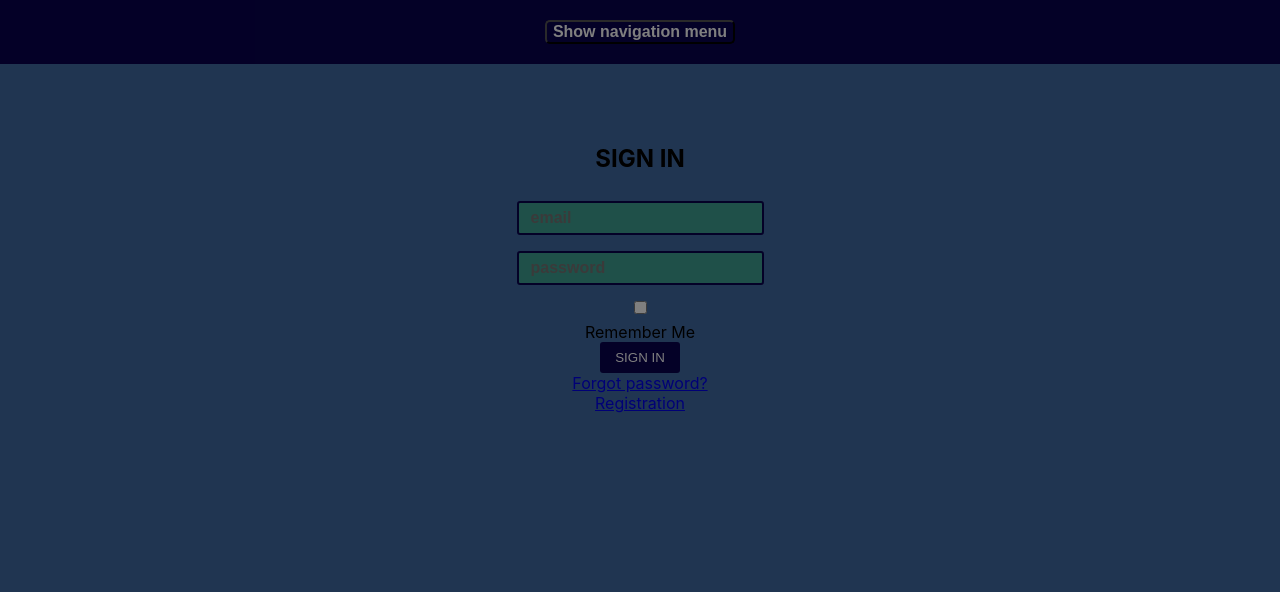
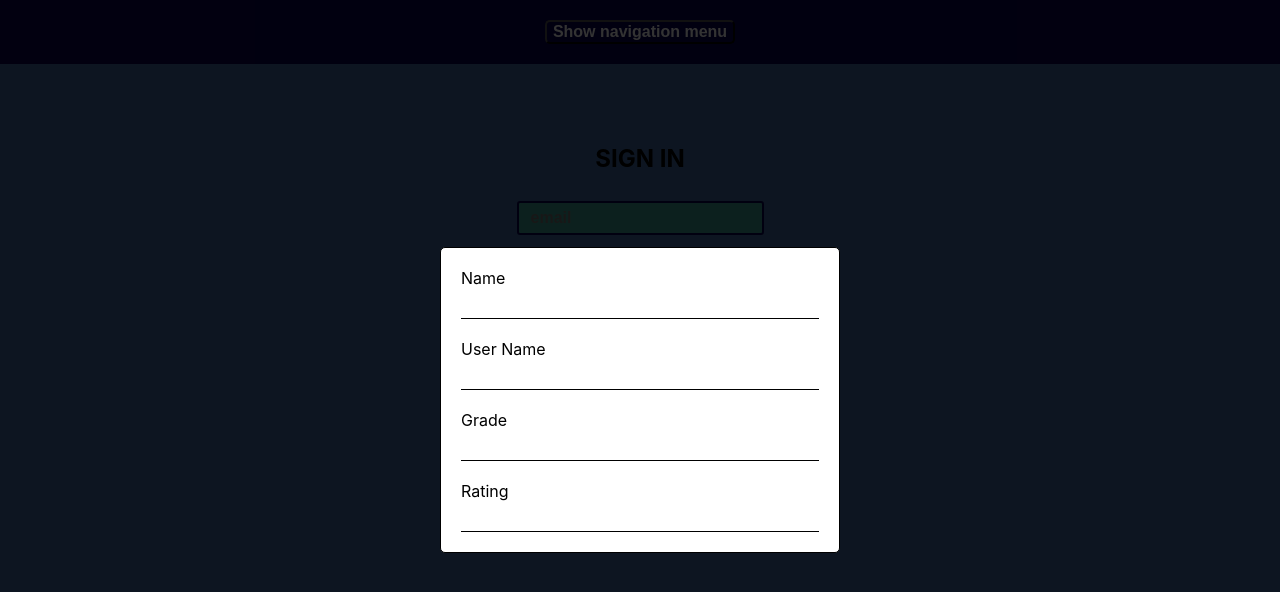
Before and after one commit to zizi62/Friday, a React (Create React App) app: page / in a window 1280 px wide. Shown: the top 592 px of the page. Built offline with nearby package versions, Linux system fonts and the light colour scheme.

Commit message:
modal static

```diff
--- a/src/components/Modal/ModalWindow.tsx
+++ b/src/components/Modal/ModalWindow.tsx
@@ -3,6 +3,51 @@ import style from './modal.module.css';
 import { useSelector, useDispatch } from 'react-redux';
 import { AppStateType } from '../../Redux/store';
 import { modalWindow } from '../../Redux/modalReducer';
+
+/*
+cardsCount: 0
+created: "2020-07-23T15:39:04.414Z"
+grade: 0
+name: "tyutyu"
+path: "/def"
+private: false
+rating: 0
+shots: 0
+type: "pack"
+updated: "2020-07-23T15:39:04.414Z"
+user_id: "5ef38ea5f2352600043720e6"
+user_name: "SantYaga"
+__v: 0
+_id: "5f19af1814843100042b706b"*/
+
+const CardModal = (props: any) => {
+	let {grade, name, rating, user_name} = props;
+
+	return (
+		<>
+		<label htmlFor="field_name">
+			<span>Name</span>
+			<input type="text" value={name} id="field_name"/>
+		</label>
+
+		<label htmlFor="field_user-name">
+			<span>User Name</span>
+			<input type="text" value={user_name} id="field_user-name"/>
+		</label>
+
+		<label htmlFor="grade">
+			<span>Grade</span>
+			<input type="text" value={grade} id="grade"/>
+		</label>
+
+		<label htmlFor="rating">
+			<span>Rating</span>
+			<input type="text" value={name} id="rating"/>
+		</label>
+		</>
+	)
+}
+
 
 const ModalWindow = (props: any) => {
 	const dispatch = useDispatch();
@@ -13,10 +58,12 @@ const ModalWindow = (props: any) => {
 
 	return (
 		<div
-			className={style.modalWrapper}
 			onClick={hideModal}
+			className={style.modal}
 		>
-			Hi
+			<div className={style.modalContainer}>
+				<CardModal />
+			</div>
 		</div>
 	)
 }
--- a/src/components/Modal/modal.module.css
+++ b/src/components/Modal/modal.module.css
@@ -1,9 +1,53 @@
-.modalWrapper{
-	position: absolute;
+.modalContainer {
+	position: fixed;
+	background-color: #fff;
+	border: 1px solid #000;
+	width: 70%;
+	max-width: 400px;
+	padding: 20px;
+	border-radius: 5px;
+	top: 50%;
+	left: 50%;
+	margin-right: -50%;
+	transform: translate(-50%, -50%);
+
+	-webkit-transition: -webkit-transform 200ms ease-out;
+	transition: transform 200ms ease-out;
+
+	display: flex;
+	flex-wrap: wrap;
+	justify-content: center;
+	align-items: center;
+}
+
+.modalContainer label{
+	width: 100%;
+	margin-bottom: 20px;
+	display: flex;
+	flex-direction: column;
+}
+
+.modalContainer label:last-child{
+	margin-bottom: 0;
+}
+
+.modalContainer label span{
+	margin-bottom: 5px;
+}
+
+.modalContainer label input{
+	padding: 5px 7px;
+	border: none;
+	border-bottom: 1px solid black;
+}
+
+.modal:before {
+	content: "";
+	position: fixed;
+	display: block;
+	background-color: rgba(0,0,0,.8);
 	top: 0;
-	right: 0;
 	left: 0;
-	bottom: 0;
-	background-color: black;
-	opacity: .5;
+	height: 100%;
+	width: 100%
 }
--- a/src/components/ziziPacksPage/PacksTable.tsx
+++ b/src/components/ziziPacksPage/PacksTable.tsx
@@ -31,7 +31,8 @@ const PacksTable: React.FC<ZiziPacksTablePropsType> = () => {
   ]
 
   const editItem = (obj: any)=>{
-		//alert( "obj.user_name")
+		debugger
+		alert( "obj.user_name")
 		dispatch(modalWindow)
   }
 
```
